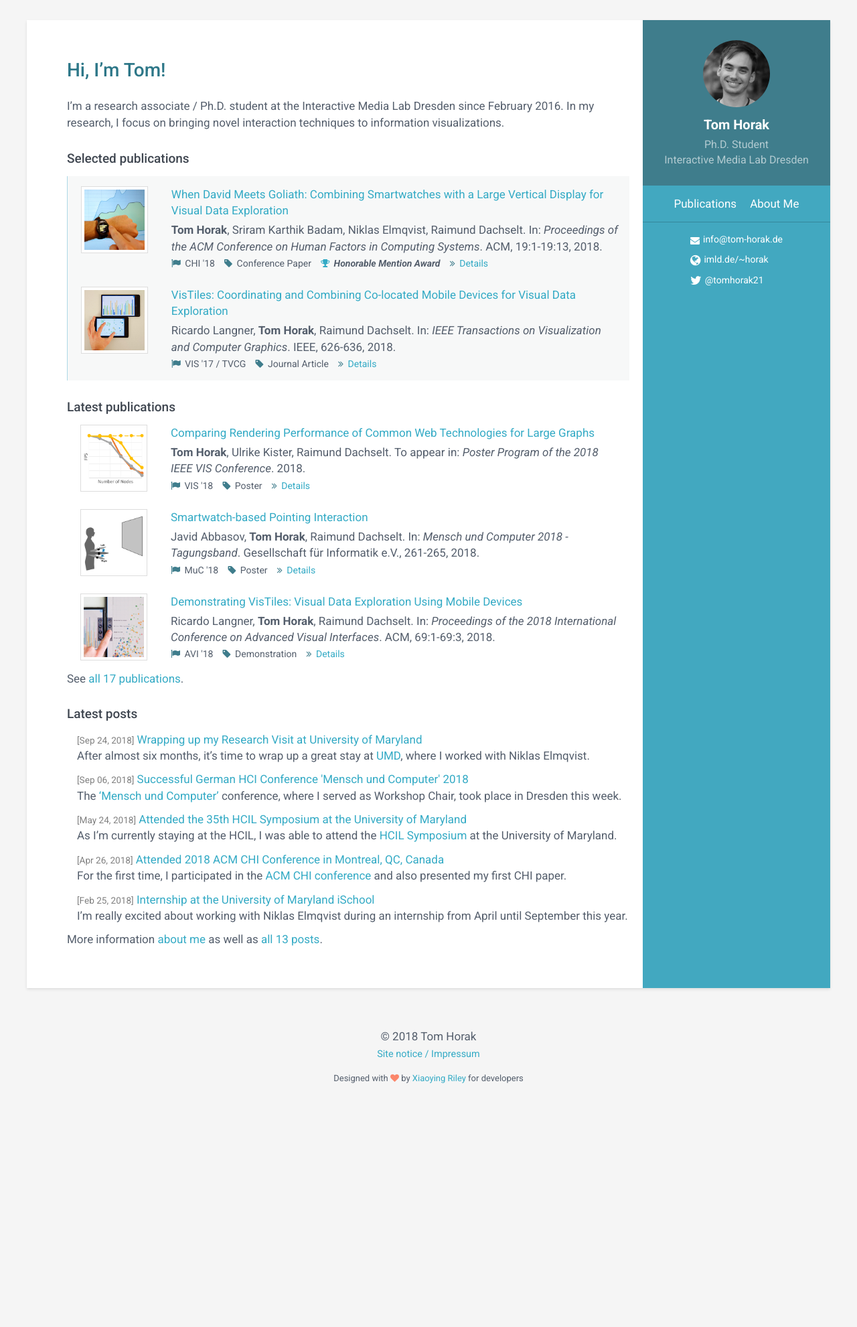
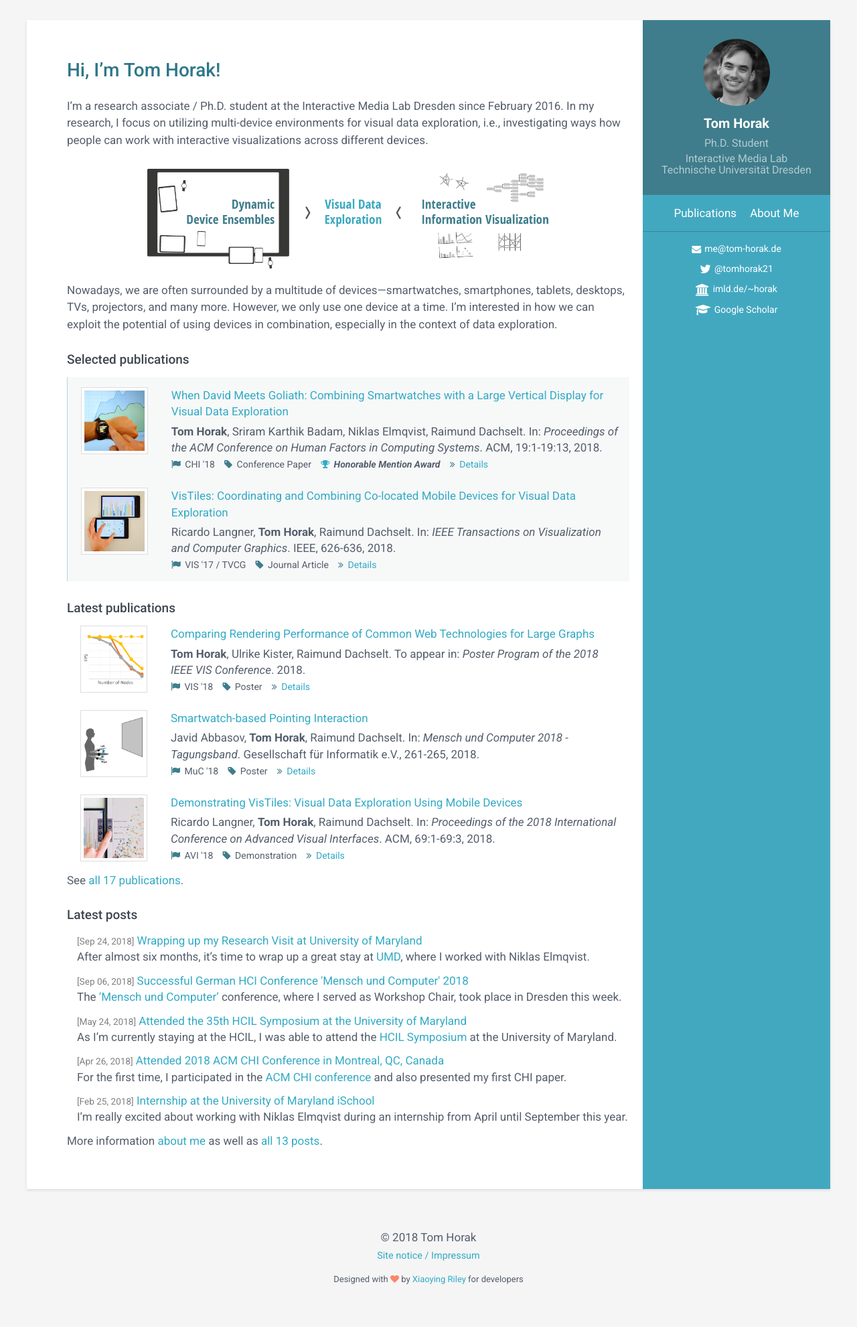
Before and after one commit to tomhorak21/tomhorak21.github.io, a Jekyll site: the page built from index.md, in a window 1280 px wide. Shown: the whole page at 67% size. Built offline with Jekyll 4.4.1, drawn with Linux system fonts in a browser that asks for light colours; our own code applies the rules of GitHub Pages for plain Markdown files; before the commit the page ends 1681 px from its top, so only the background shows below that.

Commit message:
Improved general description. Minor design improvements.

```diff
--- a/_config.yml
+++ b/_config.yml
@@ -5,13 +5,16 @@ baseurl: '' #change it according to your repository name
 #Profile information
 name: Tom Horak
 tagline: Ph.D. Student
-affiliation: Interactive Media Lab Dresden
+affiliation: >
+  Interactive Media Lab
+  Technische Universität Dresden
 pic: tom-horak.jpg  #place a 100x100 picture inside /assets/images/ folder and provide the name of the file below
 
 #sidebar links
-email: info@tom-horak.de
+email: me@tom-horak.de
 twitter: '@tomhorak21'
 website: imld.de/~horak
+scholar: https://scholar.google.de/citations?user=UpgjzPYAAAAJ&hl=en
 
 collections:
   publications:
--- a/_includes/sidebar.html
+++ b/_includes/sidebar.html
@@ -38,8 +38,12 @@
 
                     {% endif %}
 
+                    {% if site.twitter %}
+                    <li class="twitter"><a href="https://twitter.com/{{site.twitter}}" target="_blank"><i class="fa fa-twitter"></i><span>{{site.twitter}}</span></a></li>
+                    {% endif %}
+
                     {% if site.website %}
-                    <li class="website"><a href="http://{{site.website}}" target="_blank"><i class="fa fa-globe"></i><span>{{site.website}}</span></a></li>
+                    <li class="website"><a href="http://{{site.website}}" target="_blank"><i class="fa fa-university"></i><span>{{site.website}}</span></a></li>
                     {% else %}
 
                     {% endif %}
@@ -50,10 +54,8 @@
 
                     {% endif %}
 
-                    {% if site.twitter %}
-                    <li class="twitter"><a href="https://twitter.com/{{site.twitter}}" target="_blank"><i class="fa fa-twitter"></i><span>{{site.twitter}}</span></a></li>
-                    {% else %}
-
+                    {% if site.scholar %}
+                    <li class="scholar"><a href="{{site.scholar}}" target="_blank"><i class="fa fa-graduation-cap"></i><span>Google Scholar</span></a></li>
                     {% endif %}
 
                 </ul>
--- a/assets/css/styles.css
+++ b/assets/css/styles.css
@@ -113,6 +113,7 @@ nav ul li {
   margin-left: auto;
   margin-right: auto;
   margin-bottom: 0;
+  text-align: center;
 }
 .contact-container ul li {
   padding: 0 10px;
@@ -127,6 +128,17 @@ nav ul li {
 .sidebar-wrapper .container-block {
   padding: 15px 30px !important;
 }
+
+.teaser-image {
+  display: block;
+}
+.teaser-image img {
+  width: 100%;
+  max-width: 600px;
+  display: inherit;
+  margin: 30px auto 20px auto;
+}
+
 .pub-list, .post-list {
   list-style: none;
   padding-left: 15px;
@@ -382,7 +394,7 @@ span.circle.award {
   color: #fff;
 }
 .sidebar-wrapper .profile-container {
-  padding: 30px;
+  padding: 28px;
   background: #3f7d8c;
   text-align: center;
   color: #fff;
--- a/index.md
+++ b/index.md
@@ -2,7 +2,15 @@
 layout: home
 ---
 
-# Hi, I'm Tom!
+# Hi, I'm Tom Horak!
 
 I’m a research associate / Ph.D. student at the Interactive Media Lab Dresden since February 2016.
-In my research, I focus on bringing novel interaction techniques to information visualizations.
+In my research, I focus on utilizing multi-device environments for visual data exploration, i.e., investigating ways how people can work with interactive visualizations across different devices.
+
+<div class="teaser-image">
+<img src="/assets/images/research-area.png" />
+</div>
+
+Nowadays, we are often surrounded by a multitude of devices---smartwatches, smartphones, tablets, desktops, TVs, projectors, and many more.
+However, we only use one device at a time.
+I'm interested in how we can exploit the potential of using devices in combination, especially in the context of data exploration.
```
Also changed, not shown: about/index.md (+2 -1 lines), assets/images/research-area.png (added).
